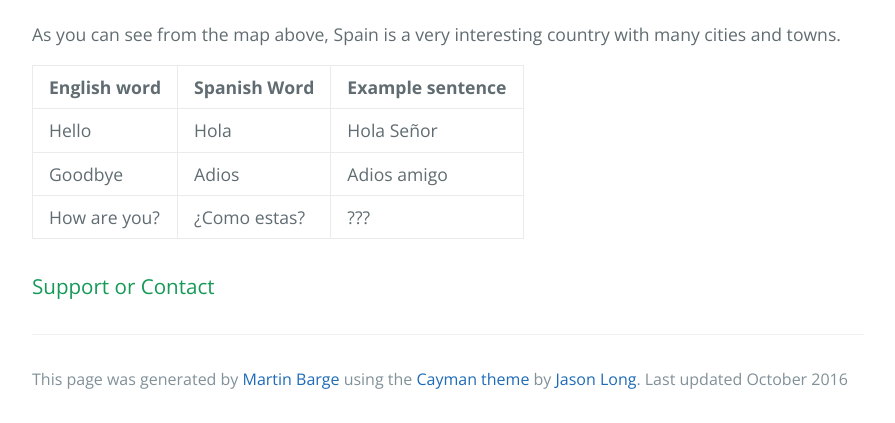
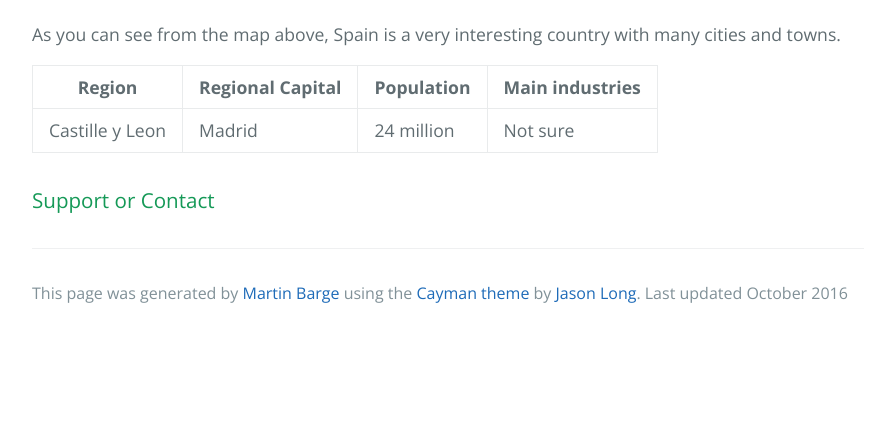
Before and after one commit to mibarge/sml209, a plain HTML site: page about.html in a window 1280 px wide. Shown: the part 1097-1520 px from the top of the page, without its empty margins (192-1087 px from the left). After the commit the page ends 1434 px from the top, so only its background shows below. Drawn offline with nearby package versions, Linux system fonts and the light colour scheme.

Commit message:
Update about.html

```diff
--- a/about.html
+++ b/about.html
@@ -31,27 +31,20 @@
       <table>
     <thead>
       <tr>
-        <th>English word</th>
-        <th>Spanish Word</th>
-        <th>Example sentence</th>
+        <th>Region</th>
+        <th>Regional Capital</th>
+        <th>Population</th>
+        <th>Main industries</th>
       </tr>
     </thead>
     <tbody>
       <tr>
-        <td>Hello</td>
-        <td>Hola</td>
-        <td>Hola Señor</td>
+        <td>Castille y Leon</td>
+        <td>Madrid</td>
+        <td>24 million</td>
+        <td>Not sure</td>
       </tr>
-      <tr>
-        <td>Goodbye</td>
-        <td>Adios</td>
-        <td>Adios amigo</td>
-      </tr>
-      <tr>
-        <td>How are you?</td>
-        <td>¿Como estas?</td>
-        <td>???</td>
-      </tr>
+
     </tbody>
   </table>
 
```
